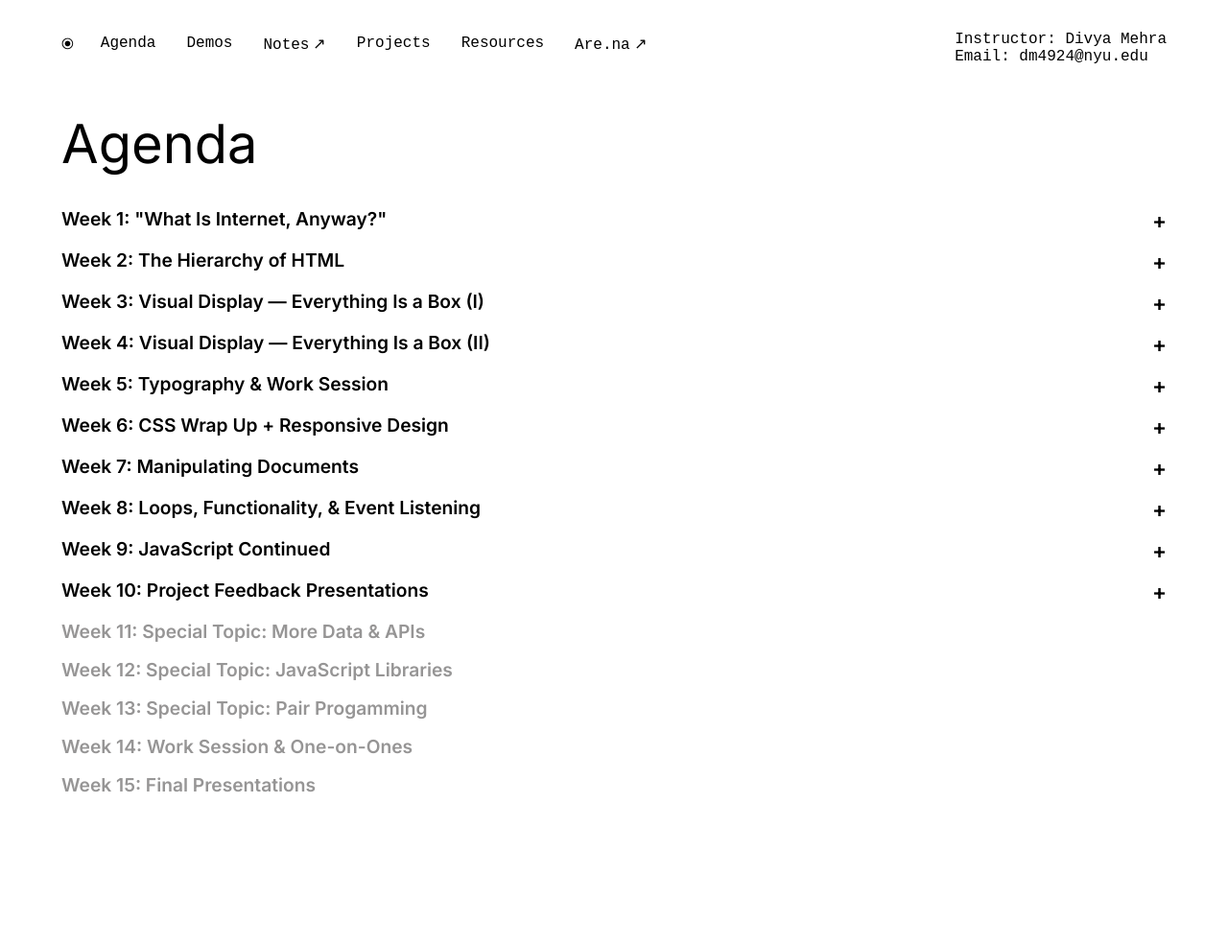
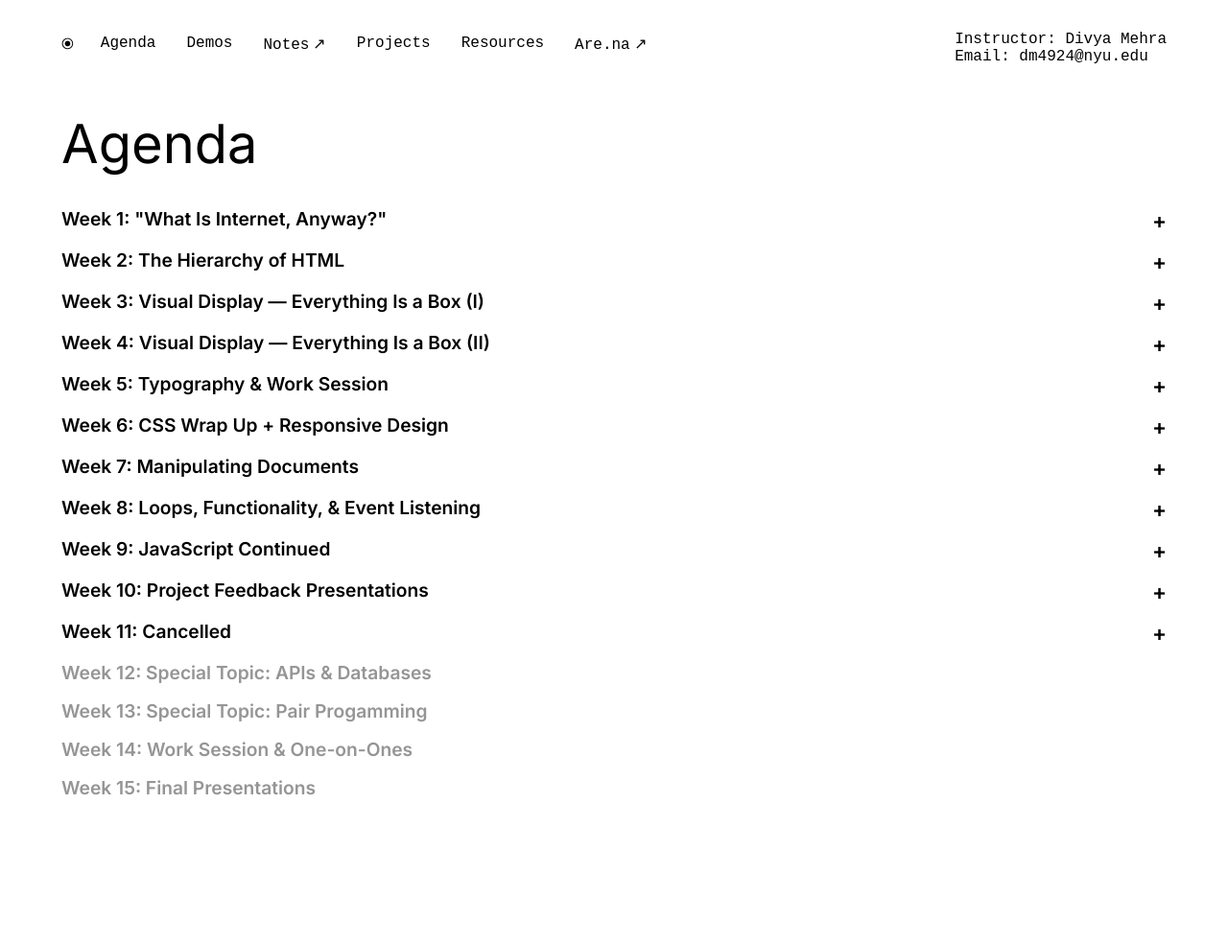
Before and after one commit to divya-mehra/web-dev-archive, a Jekyll site: the page built from pages/agenda.html, in a window 1280 px wide. Shown: the whole page at 96% size. Built offline with Jekyll 4.4.1, drawn with Linux system fonts in a browser that asks for light colours; some of the changed lines change nothing that is shown.

Commit message:
class cancelled, week 11

```diff
--- a/pages/agenda.html
+++ b/pages/agenda.html
@@ -677,22 +677,77 @@ title: Agenda
               target="_blank"
               href="https://forms.gle/3tyPDwkuCb6xk2sN6"
               >this Google Form</a
-            > by April 8.
+            >
+            by April 8.
           </li>
         </ul>
       </section>
     </details>
   </section>
 
-  <section class="week inactive" id="week-eleven">
-    <summary>
-      <h2>Week 11: Special Topic: More Data & APIs</h2>
-    </summary>
+  <section class="week" id="week-eleven">
+    <details>
+      <summary>
+        <h2>Week 11: Cancelled</h2>
+      </summary>
+      <section>
+        <a href="https://github.com/divya-mehra/dhwebdev-s25" class="external" target="_blank">Here is a link to a CSV demos (starting with B_01).</a> Please
+        use this time to review your work on Project 2 and get started on the assigments below.
+      </section>
+      <section>
+        <h4>Exercises & Readings</h4>
+        <ul>
+          <li>
+            Read one piece of your choice from
+            <a
+              href="https://archive-stories.com/Index"
+              class="external"
+              target="_blank"
+              >Archive Stories.</a
+            > Come prepared to discuss.
+          </li>
+          <li>
+            Look through
+            <a
+              href="https://revolutionarypapers.org/"
+              class="external"
+              target="_blank"
+              >Revolutionary Papers</a
+            >
+            and
+            <a href="https://tlxy.io/" class="external" target="_blank"
+              >The Last X Years.</a
+            > What do each of these archives attempt to do differently from
+            others? Do they succeed? Next class, we will talk about what they
+            choose to include and how they present information.
+          </li>
+          <li>
+            Choose an API you would like to work with for our in-class
+            exercises. Here is a
+            <a
+              href="https://studentwork.prattsi.org/dh/2019/05/13/getting-data-for-digital-humanities-with-apis/"
+              class="external"
+              target="_blank"
+              >brief introduction on APIs</a
+            >
+            from a Digital Humanities student perspective, with a few links that
+            should give you some ideas.
+          </li>
+          <li>
+            Start thinking about Project 3: This is either a continuation of
+            Project 1 or 2, or a new project of your choosing. I will not
+            require JavaScript for this last project, and you are also free to
+            use an existing platform, like WordPress or Cargo (as long as you
+            insert some custom code).
+          </li>
+        </ul>
+      </section>
+    </details>
   </section>
 
   <section class="week inactive" id="week-twelve">
     <summary>
-      <h2>Week 12: Special Topic: JavaScript Libraries</h2>
+      <h2>Week 12: Special Topic: APIs & Databases</h2>
     </summary>
   </section>
 
```
Also changed, not shown: 2 other files.
